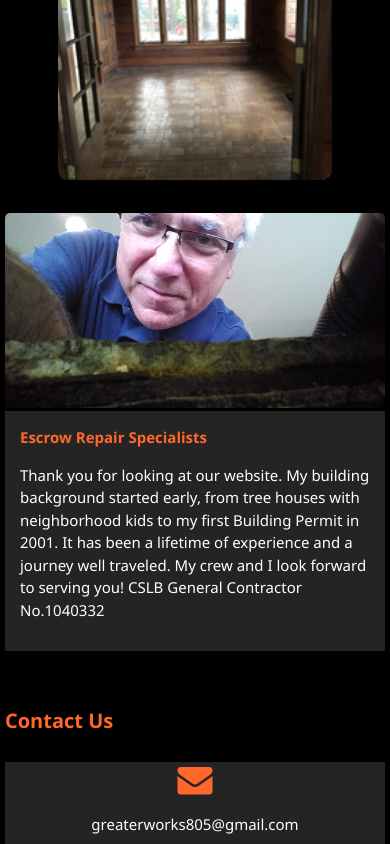
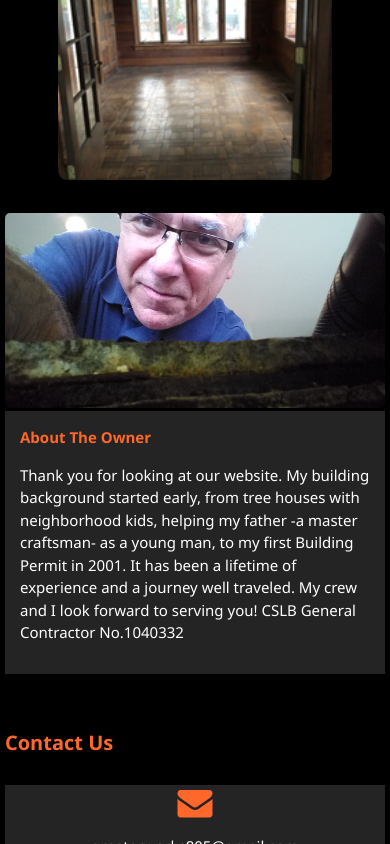
Before and after one commit to Garrettvk/Greater-Works-Website, a React (Create React App) app in the folder simple-app/: page / in a window 390 px wide. Shown: the part 3634-4478 px from the top of the page. Built offline with nearby package versions, Linux system fonts and the light colour scheme.

Commit message:
text for about the owner section updated

```diff
--- a/simple-app/src/components/ContentBlocks.js
+++ b/simple-app/src/components/ContentBlocks.js
@@ -134,12 +134,12 @@ export function ContentBlocks() {
             {/* ninth image */}
             <ContentBlock
                 image={owner}
-                alt={"man holding on for dear life"}
+                alt={"picture of owner"}
                 className={"image9"}
                 id={"content9"}
-                label={"Escrow Repair Specialists"}
+                label={"About The Owner"}
                 body={[
-                    "Thank you for looking at our website. My building background started early, from tree houses with neighborhood kids to my first Building Permit in 2001. It has been a lifetime of experience and a journey well traveled. My crew and I look forward to serving you! CSLB General Contractor No.1040332",
+                    "Thank you for looking at our website. My building background started early, from tree houses with neighborhood kids, helping my father -a master craftsman- as a young man, to my first Building Permit in 2001. It has been a lifetime of experience and a journey well traveled. My crew and I look forward to serving you! CSLB General Contractor No.1040332",
                 ]}
             />
         </>
--- a/simple-app/src/styles/DemolitionVideo.css
+++ b/simple-app/src/styles/DemolitionVideo.css
@@ -25,7 +25,7 @@
     .demolitionVideo > video {
         height: auto;
         object-fit: cover;
-        object-position: 0 -280px;
+        object-position: 0 -193px;
         height: 50vw;
       }
 }
```
